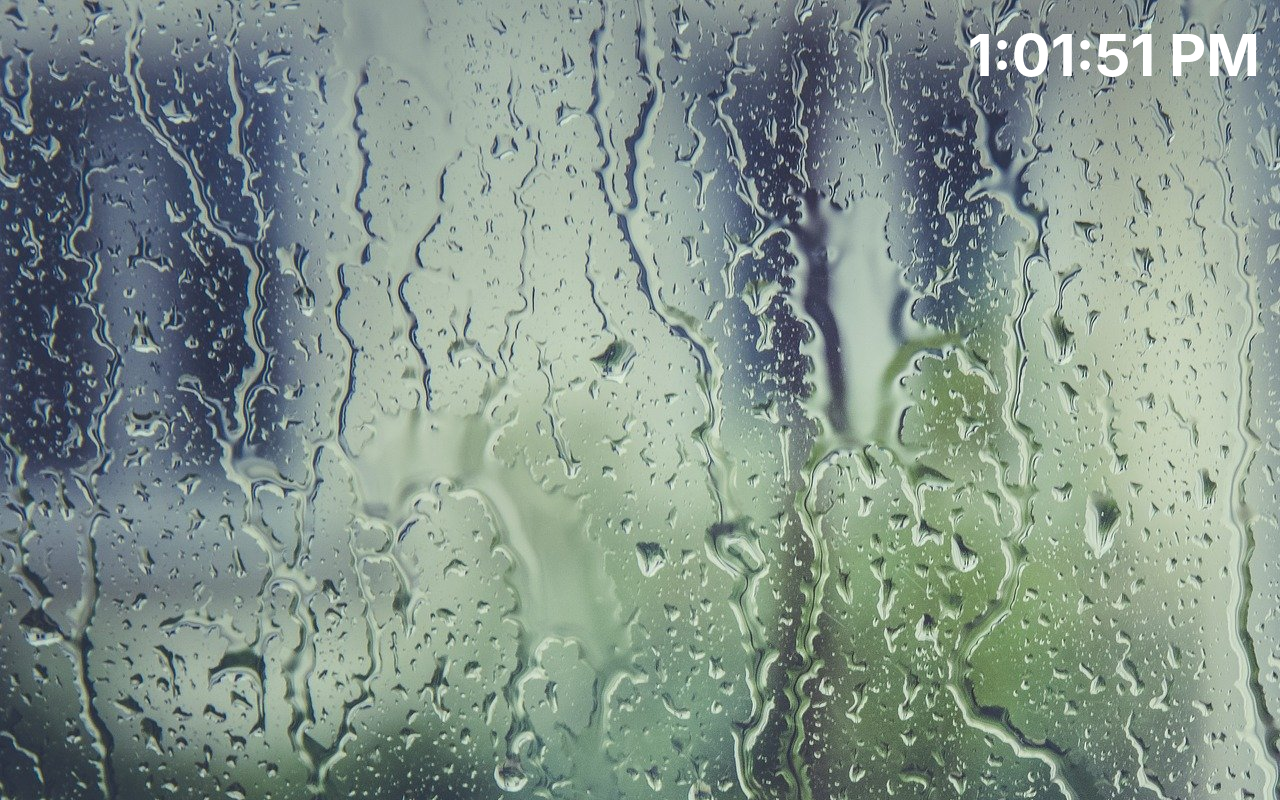
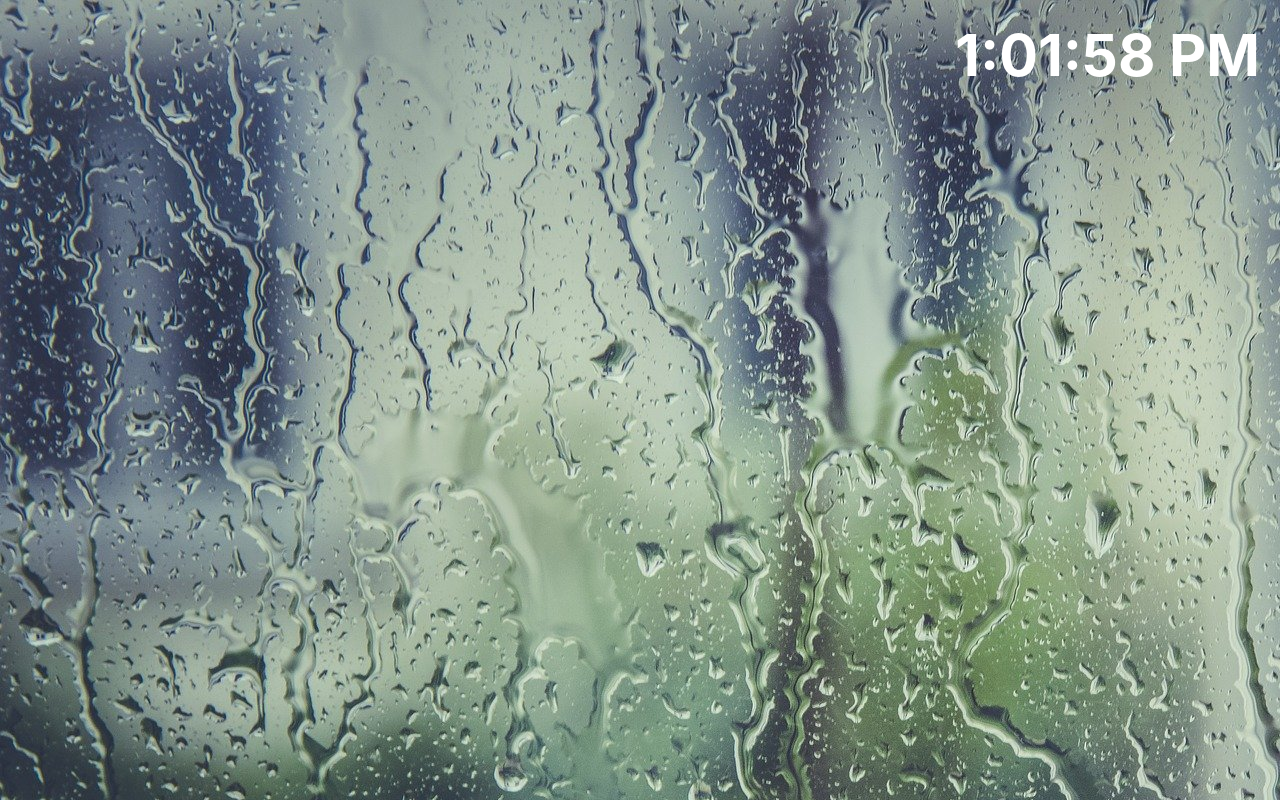
Before and after one commit to artem-p/raindrop, a React (Create React App) app: page / in a window 1280 px wide. Built offline with nearby package versions, Linux system fonts and the light colour scheme.

Commit message:
add effect to update timer

```diff
--- a/src/DateTime.js
+++ b/src/DateTime.js
@@ -1,8 +1,18 @@
-import React, {useState} from 'react';
+import React, {useState, useEffect} from 'react';
 import './DateTime.css';
 
 function DateTime() {
     const [date, setDate] = useState(new Date());
+
+    useEffect(() => {
+        const timer = setInterval(()=>setDate(new Date()), 1000);
+
+        return function cleanup() {
+            clearInterval(timer);
+        }
+
+    }, []);
+
 
     return (
         <div className="datetime">
```
